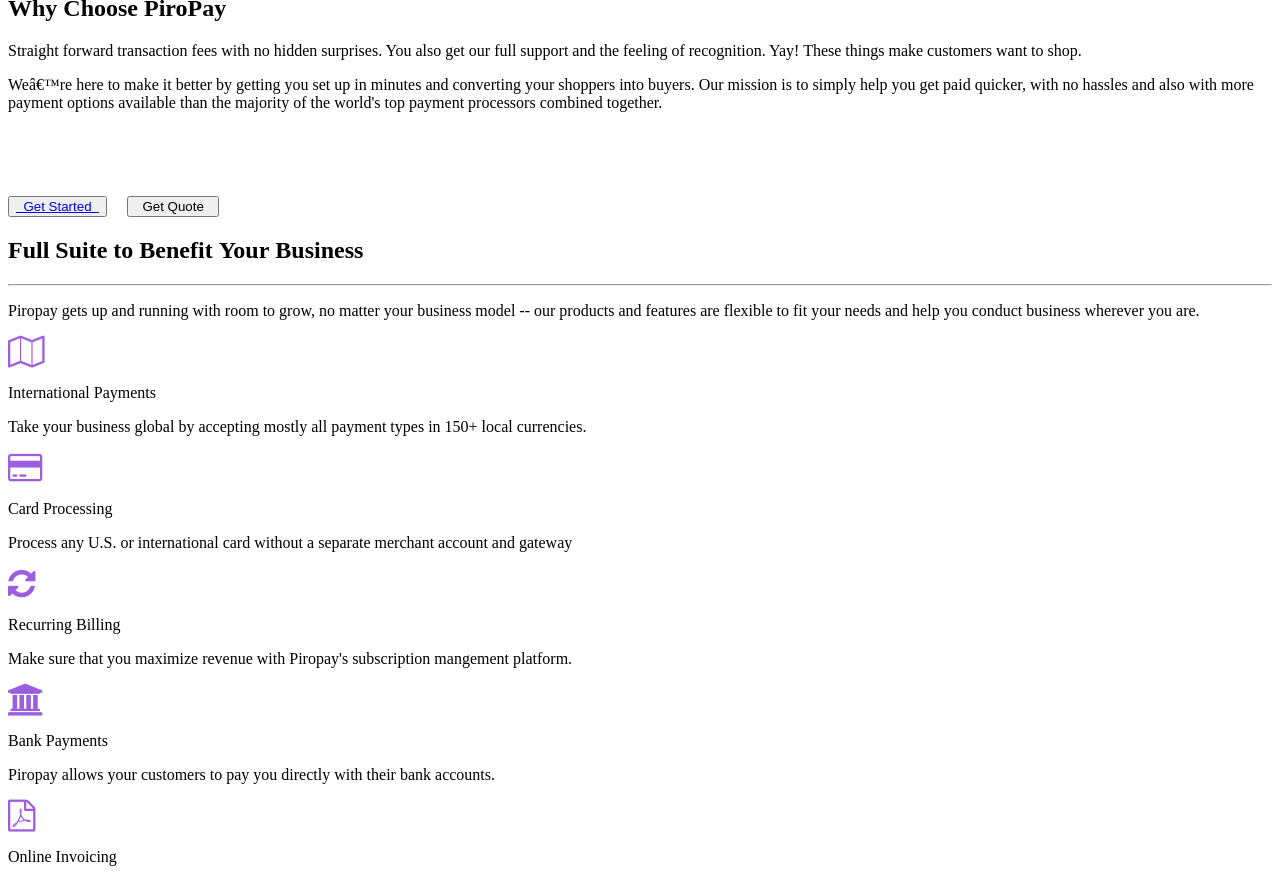
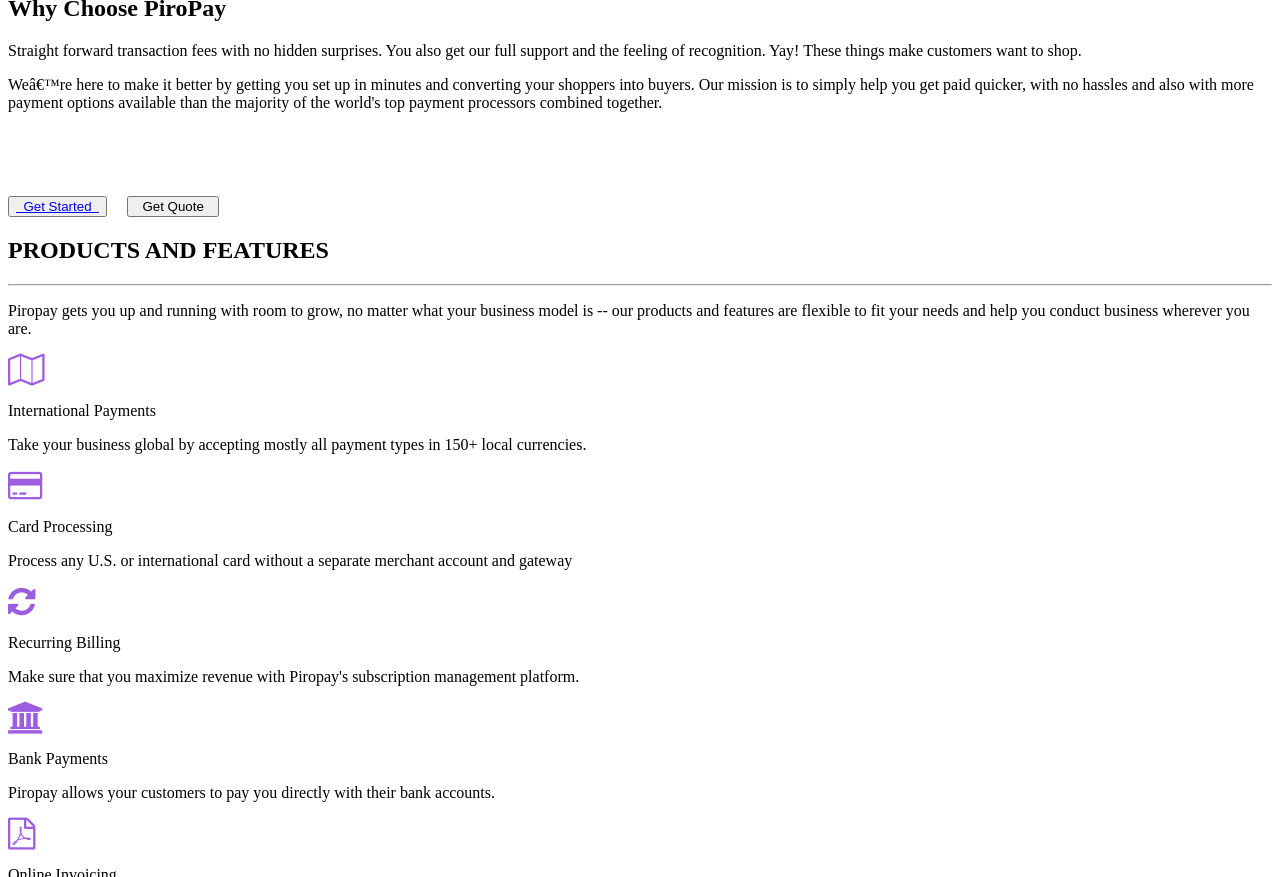
Before and after one commit to Banqee/piropay.github.io, a Jekyll site: the page built from _posts/2016-02-06-cabin.markdown, in a window 1280 px wide and 900 px high, scrolled down 2097 px, cut to the strip 23-900 px from the top of the window. Built offline with Jekyll 4.4.1, drawn with Linux system fonts in a browser that asks for light colours; nearby versions of some CDN libraries.

Commit message:
Update features.html

```diff
--- a/_includes/features.html
+++ b/_includes/features.html
@@ -3,9 +3,9 @@
 		<section class="container-fluid iso-features" id="features">
 		<div class="iso-container">
 		<div class="heading tc">
-		<h1>Full Suite to Benefit&nbsp;Your&nbsp;Business</h1>
+		<h2>PRODUCTS AND&nbsp;FEATURES</h2>
 			<hr class="star-primary">
-		<p class="lead tc"> Piropay gets up and running with room to grow, no matter your business model -- our products and features are flexible to fit your needs and help you conduct business wherever you are.</p> </div>
+		<p class="lead tc"> Piropay gets you up and running with room to grow, no matter what your business model is -- our products and features are flexible to fit your needs and help you conduct business wherever you are.</p> </div>
 		<div class="row fboxes">
 
 		<div class="fbox col-xs-12 col-sm-12 col-md-4 col-lg-4 ">
@@ -28,7 +28,7 @@
 		<span style="color:#9D5DE0"><i class="fa fa-refresh fa-2x" aria-hidden="true"></i> </span>
 	                    </p>
 				<p class="fbox-header tc"> Recurring Billing </p>
-				<p class="fbox-text tc"> Make sure that you maximize revenue with Piropay's subscription mangement&nbsp;platform. </p>
+				<p class="fbox-text tc"> Make sure that you maximize revenue with Piropay's subscription management&nbsp;platform. </p>
 			</div>
 
 		<div class="fbox col-xs-12 col-sm-12 col-md-4 col-lg-4">
```
